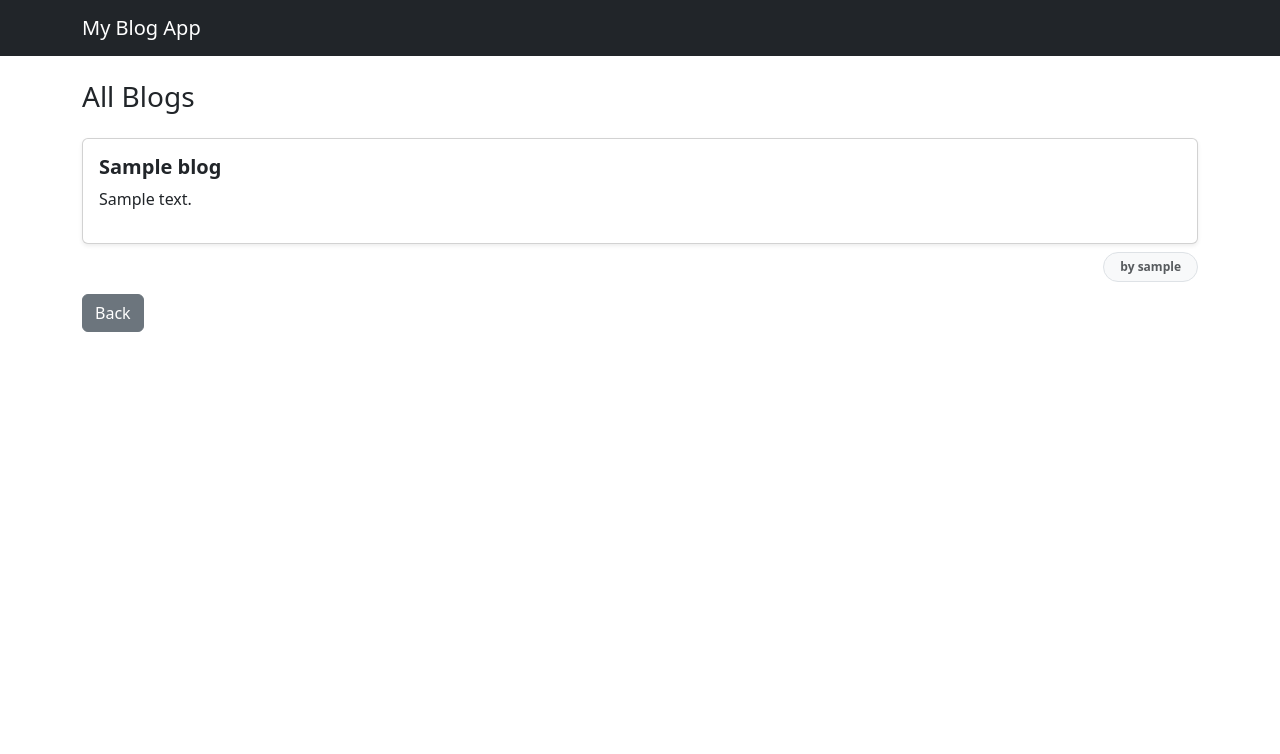
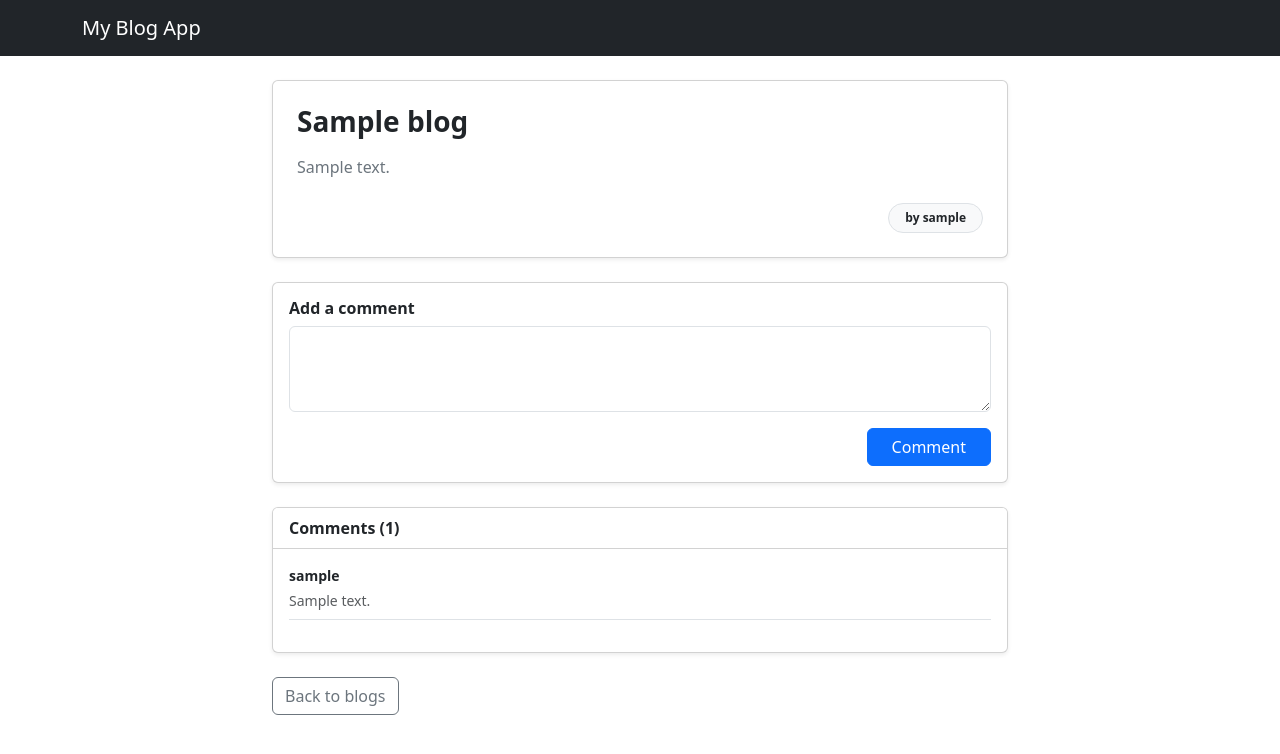
Before and after one commit to iammihirchauhan/Blog-Project, a Django app: template blogs/templates/detail/blog_detail.html in a window 1280 px wide. Shown: the top 754 px of the page. Run offline with Django 5.2, Linux system fonts and the light colour scheme; tables that the repository leaves empty hold one stand-in row (values such as "Sample post"); the template is opened without the code that fills it: values that come from a table or form of the project are taken from there, most other values are stand-ins (such as "Sample title", 1, 10 or a date in 2020); data that the repository does not hold is empty.

Commit message:
change code

```diff
--- a/blogs/models.py
+++ b/blogs/models.py
@@ -11,3 +11,10 @@ class Blog(models.Model):
 
     def __str__(self):
         return self.title
+
+class Comment(models.Model):
+    blog = models.ForeignKey(Blog, on_delete=models.CASCADE, related_name="comments")
+    user = models.ForeignKey(User, on_delete=models.CASCADE)
+    text = models.TextField()
+    created_at = models.DateTimeField(auto_now_add=True)
+    updated_at = models.DateTimeField(auto_now=True)
--- a/blogs/templates/detail/blog_detail.html
+++ b/blogs/templates/detail/blog_detail.html
@@ -1,30 +1,65 @@
 {% extends "base.html" %}
-{% block title %}All Blogs{% endblock %}
+{% block title %}{{ blog.title }} {% endblock %}
 
 {% block content %}
+<div class="row justify-content-center">
+  <div class="col-lg-8">
+    <div class="card shadow-sm mb-4">
+      <div class="card-body p-4">
+        <h3 class="fw-bold mb-3">{{ blog.title }}</h3>
 
-<h3 class="mb-4">All Blogs</h3>
+        <p class="text-secondary">{{ blog.content }}</p>
 
-{% for b in blogs %}
-<div class="mb-4">
+        <div class="text-end mt-4">
+          <span class="badge rounded-pill bg-light text-dark border px-3 py-2">
+            by {{ blog.user.username }}
+          </span>
+        </div>
+      </div>
+    </div>
 
-  <div class="card shadow-sm">
-    <div class="card-body">
-      <h5 class="fw-bold">{{b.title}}</h5>
-      <p class="mt-2">{{b.content}}</p>
+    <div class="card shadow-sm mb-4">
+      <div class="card-body p-3">
+        <h6 class="fw-bold mb-2">Add a comment</h6>
+
+        <form method="post">
+          {% csrf_token %}
+
+          <textarea
+            name="comment"
+            class="form-control mb-3"
+            rows="3"
+            placeholder="Write your comment here..."
+            required>
+          </textarea>
+
+          <div class="text-end">
+            <button type="submit" class="btn btn-primary px-4">Comment</button>
+          </div>
+        </form>
+      </div>
     </div>
+
+    {% if comments %}
+    <div class="card shadow-sm">
+      <div class="card-header bg-white fw-bold">
+        Comments ({{ comments|length }})
+      </div>
+
+      <div class="card-body p-3">
+        {% for c in comments %}
+        <div class="border-bottom pb-2 mb-3">
+          <div class="fw-semibold small">{{ c.user.username }}</div>
+          <div class="text-muted small mt-1">{{ c.text }}</div>
+        </div>
+        {% endfor %}
+      </div>
+    </div>
+    {% endif %}
+
+    <a href="{% url 'blog_list' %}" class="btn btn-outline-secondary mt-4">
+      Back to blogs
+    </a>
   </div>
-  <div class="d-flex justify-content-end mt-2">
-    <span class="badge rounded-pill bg-light text-muted border px-3 py-2 mb-2">
-      by {{b.user.username}}
-    </span>
-  </div>
-
-{% empty %}
-<p class="text-muted text-center">No blogs found</p>
-{% endfor %}
-<a href="{% url 'blog_list' %}" class="btn btn-secondary mt-1">
-  Back
-</a>
+</div>
 {% endblock %}
-</div>
--- a/blogs/urls.py
+++ b/blogs/urls.py
@@ -1,5 +1,6 @@
 from django.urls import path
 from . import views
+
 
 urlpatterns = [
     path("", views.home, name="home"),
@@ -8,5 +9,5 @@ urlpatterns = [
     path("logout/", views.logout_view, name="logout"),
     path("blogs/", views.BlogsView.as_view(), name="blog_list"),
     path("blogs/<int:pk>/", views.BlogDetailView.as_view(), name="blog_detail"),
-    path("blogs/all/", views.blog_page, name="blog_page"),
+    path("blogs/<int:blog_id>/detail/", views.blog_page, name="blog_page"),
 ]
```
Also changed, not shown: blogs/templates/blogs/blog_list.html (+2 -6 lines), blogs/views.py (+14 -5 lines), blogs/migrations/0005_comment.py (added).
